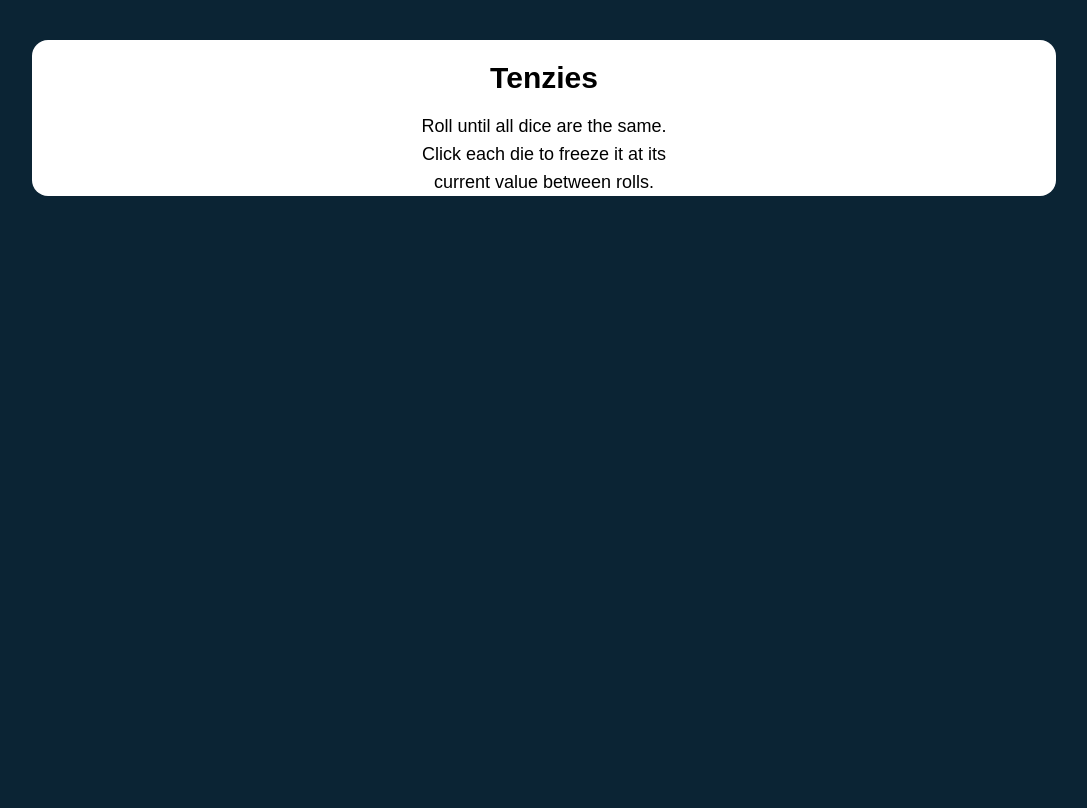
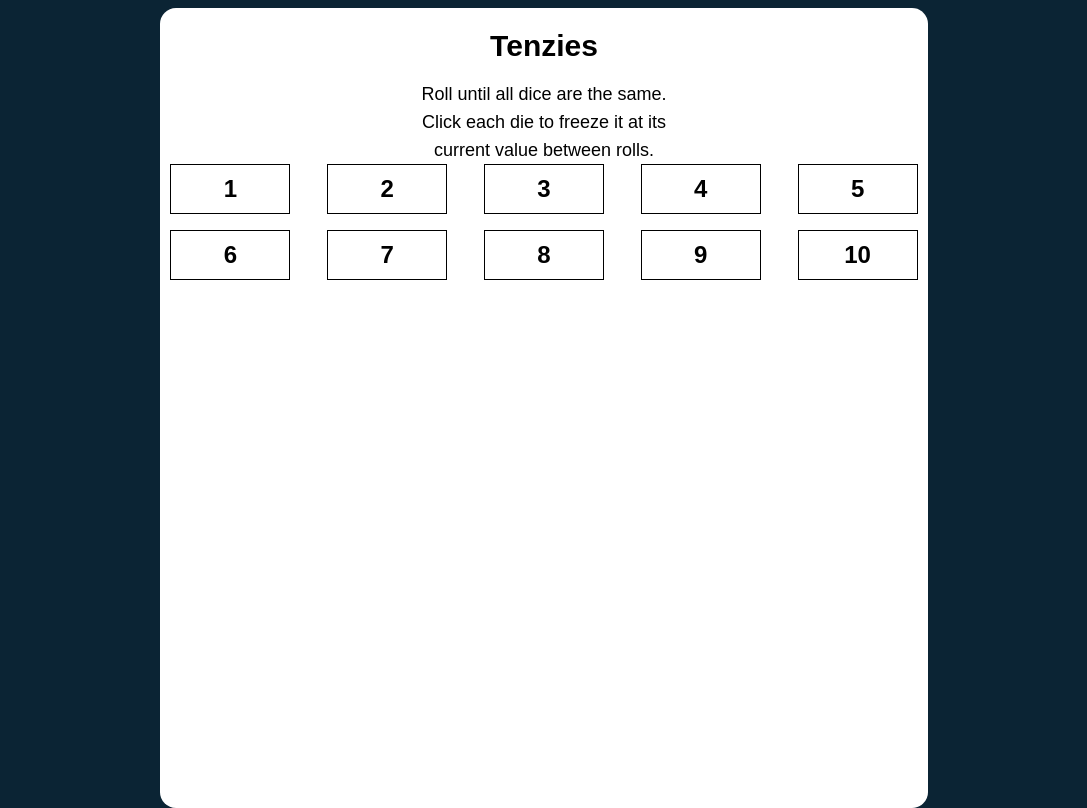
Before and after one commit to mugisha12john/Tenzie-game-React-Ts, a React (Vite) app: page / in a window 1280 px wide. Shown: the whole page, without its empty margins (96-1183 px from the left). Built offline with nearby package versions, Linux system fonts and the light colour scheme.

Commit message:
feat: add buttons

```diff
--- a/src/App.tsx
+++ b/src/App.tsx
@@ -1,13 +1,26 @@
 function App() {
   return (
     <>
-      <main className="bg-white w-4/5 mx-auto rounded-2xl">
-        <div className="flex justify-center mt-10 flex-col items-center">
+      <main className="bg-white max-w-3xl mx-auto rounded-2xl h-screen">
+        <div className="flex justify-center mt-2 flex-col items-center">
           <h1 className="text-3xl  font-bold mt-5">Tenzies</h1>
           <p className="text-lg w-64 text-center mt-4">
             Roll until all dice are the same. Click each die to freeze it at its
             current value between rolls.
           </p>
+        </div>
+
+        <div className="grid grid-cols-5  gap-4 place-content-center place-items-center">
+         <button className="p-2 font-bold text-2xl border border-black w-30">1</button>
+         <button className="p-2 font-bold text-2xl border border-black w-30">2</button>
+         <button className="p-2 font-bold text-2xl border border-black w-30">3</button>
+         <button className="p-2 font-bold text-2xl border border-black w-30">4</button>
+         <button className="p-2 font-bold text-2xl border border-black w-30">5</button>
+         <button className="p-2 font-bold text-2xl border border-black w-30">6</button>
+         <button className="p-2 font-bold text-2xl border border-black w-30">7</button>
+         <button className="p-2 font-bold text-2xl border border-black w-30">8</button>
+         <button className="p-2 font-bold text-2xl border border-black w-30">9</button>
+       <button className="p-2 font-bold text-2xl border border-black w-30">10</button>
         </div>
       </main>
     </>
```
